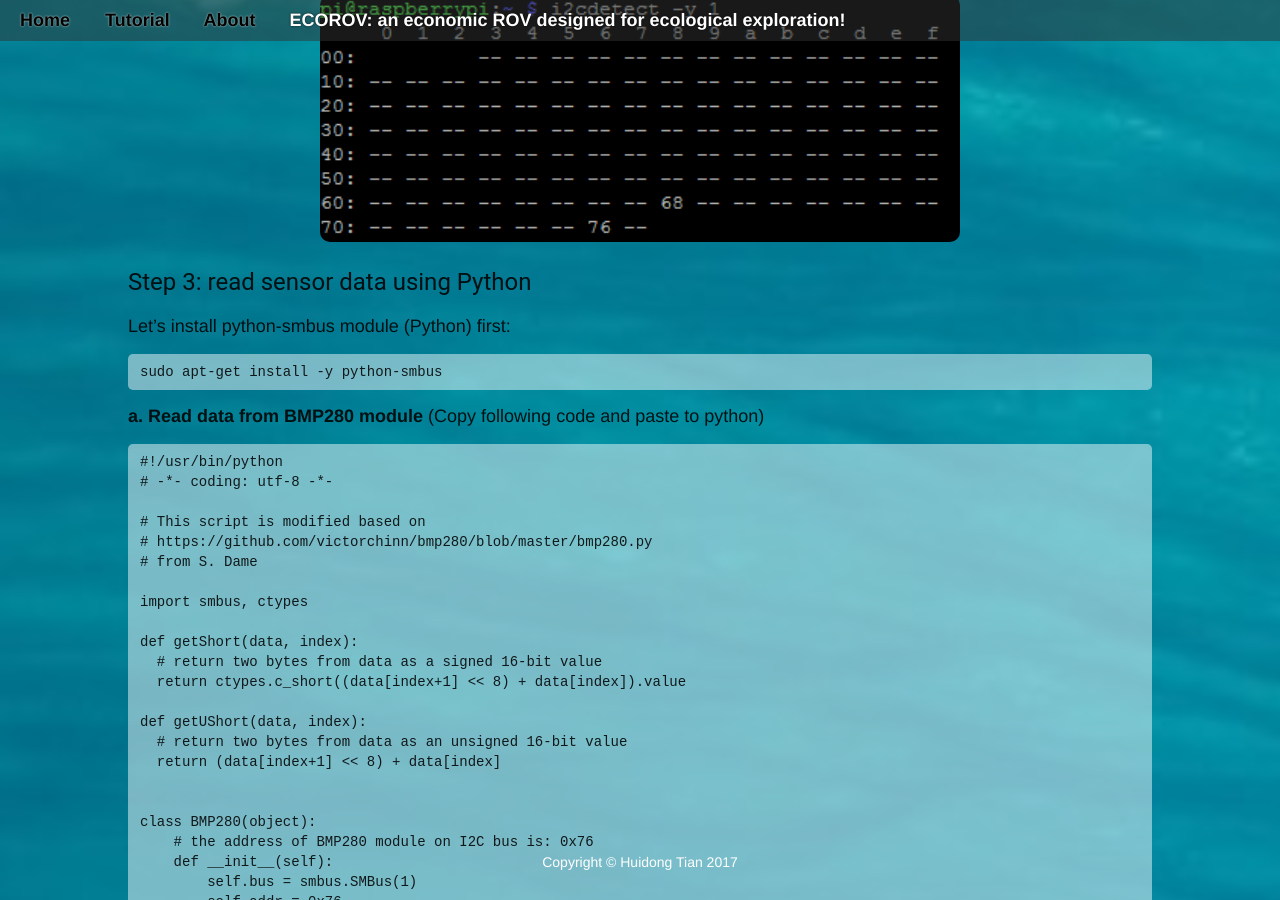
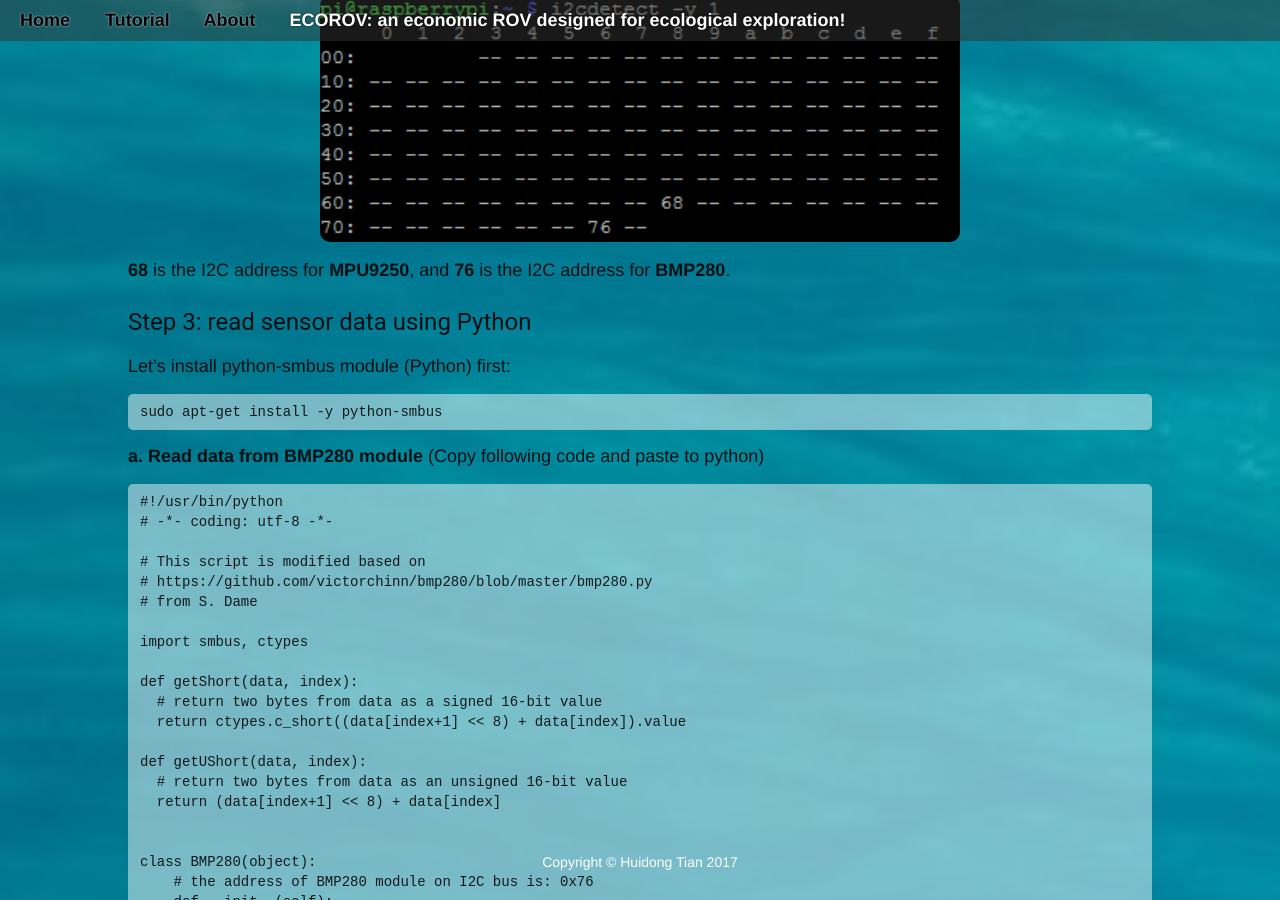
Before and after one commit to ecorov/ecorov.github.io, a Jekyll site: the page built from _posts/2017-08-03-i2c-gy-91.md, in a window 1280 px wide and 900 px high, scrolled down 1436 px. Built offline with Jekyll 4.4.1, drawn with Linux system fonts in a browser that asks for light colours; nearby versions of some CDN libraries; comment, search, counter and statistics services are not loaded; some of the changed lines change nothing that is shown.

Commit message:
Tutorial 6

```diff
--- a/_posts/2017-08-03-i2c-gy-91.md
+++ b/_posts/2017-08-03-i2c-gy-91.md
@@ -2,13 +2,13 @@
 layout: post
 title: "Tutorial 6: Read sensor data using I2C bus: GY-91."
 date: 2017-08-03 10:32
-image: webCtrl.png
+image: RPiI2C_bb.png
 ---
 
 
 **Material**:
 
- * [GY-91](http://www.dx.com/no/p/gy-91-mpu9250-bmp280-10dof-accelerometer-gyro-9-axis-sensor-module-441287?tc=NOK&gclid=EAIaIQobChMIwevggIi71QIVFWYbCh0sfANhEAkYASABEgLH__D_BwE#.WYMWqISGOUk)
+ * [GY-91](https://www.banggood.com/MPU9250BMP280-10DOF-GY-91-Acceleration-Gyroscope-Compass-Nine-Shaft-Sensor-Module-For-Arduino-p-1100982.html)
  * [Jumper wires with double female headers](https://www.itead.cc/1-pin-dual-female-splittable-jumper-wire-200mm-40pcs-pack.html)
 
 **GY-91** contains two sensors: **BMP280** & **MPU9250**.  *BMP280* is the sensor for **temperature & air pressure**, while *MPU9250* contains  3-Axis gyroscope, 3-Axis accelerometer, 3-Axis magnetometer and temperature, so it's also called 10 (9+1) degree of freedom IMU sensor.
@@ -42,6 +42,8 @@ You may get output shown as following:
 
 
 ![](/images/i2cmap.png)
+
+**68** is the I2C address for **MPU9250**, and **76** is the I2C address for **BMP280**.
 
 
 #### Step 3: read sensor data using Python
```
Also changed, not shown: images/RPiI2C_bb.png.
